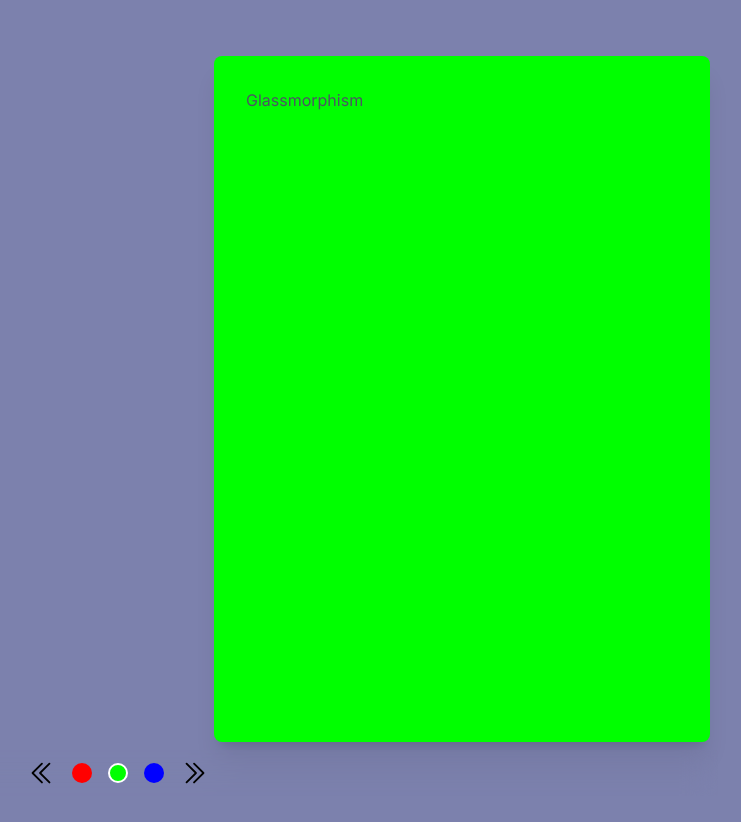
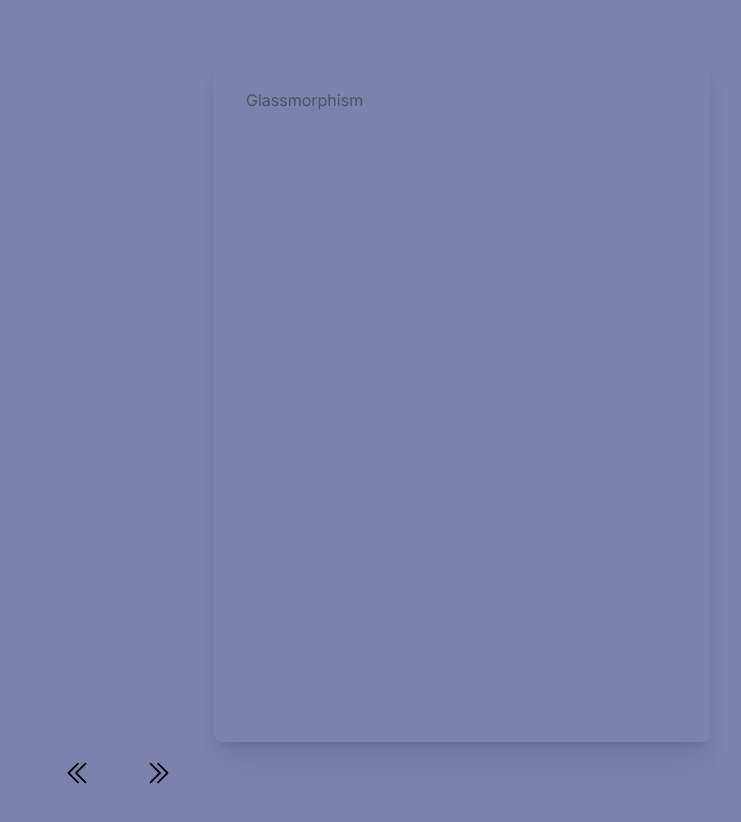
Before and after one commit to Will-H007/Fish-Pond, a Next.js app in the folder portfolio/: page /information in a window 1280 px wide. Shown: the top 822 px of the page, without its empty margins (522-1263 px from the left). Built offline with nearby package versions, Linux system fonts and the light colour scheme.

Commit message:
colors fixed

```diff
--- a/portfolio/app/information/page.tsx
+++ b/portfolio/app/information/page.tsx
@@ -6,15 +6,20 @@ import GlassmorphismBox from '@/component/Second_page/glass_box';
 
 // Initial items for the DoubleLinkedList
 const initialItems = [
-  "#FF0000", "#00FF00", "#0000FF", "#FFFF00", "#FF00FF",
-  "#00FFFF", "#800000", "#008000", "#000080", "#808000",
-  "#800080", "#008080", "#A52A2A", "#FFA500", "#ADD8E6",
-  "#20B2AA", "#8A2BE2", "#FA8072", "#2E8B57", "#696969"
+  "#7C81AD",
+
+  "#AD7C9A",
+
+  "#ADA87C",
+
+  "#7CAD90"
 ];
 
 
 
+
 const DoubleLinkedListLayout: React.FC = () => {
+
   // State to store visible items
   const [visibleItems, setVisibleItems] = useState<string[]>([]);
 
@@ -45,7 +50,7 @@ const DoubleLinkedListLayout: React.FC = () => {
       <div className="row-start-7 h-1/2 col-span-full justify-center items-center mb-2">
         <div className="flex flex-row gap-x-8 p-2 bg-opacity-25 backdrop-blur-lg justify-center items-center">
           {/* DoubleLinkedList component */}
-          <DoubleLinkedList items={initialItems} visibleItemCount={3} onVisibleItemsChange={handleVisibleItemsChange} />
+          <DoubleLinkedList items={initialItems} visibleItemCount={1} onVisibleItemsChange={handleVisibleItemsChange} />
         </div>
       </div>
     </div>
--- a/portfolio/package.json
+++ b/portfolio/package.json
@@ -12,11 +12,13 @@
     "@react-three/fiber": "^8.15.11",
     "@types/faker": "^6.6.9",
     "@types/three": "^0.158.2",
+    "complementary-colors": "^1.0.6",
     "faker": "^5.5.3",
     "framer-motion": "^10.16.5",
     "gsap": "^3.12.2",
     "lorem-ipsum": "^2.0.8",
     "next": "^14.0.3",
+    "polished": "^4.2.2",
     "popmotion": "^11.0.5",
     "react": "^18",
     "react-dom": "^18"
```
Also changed, not shown: 1 other file (tests, documents, lock files or other folders).
